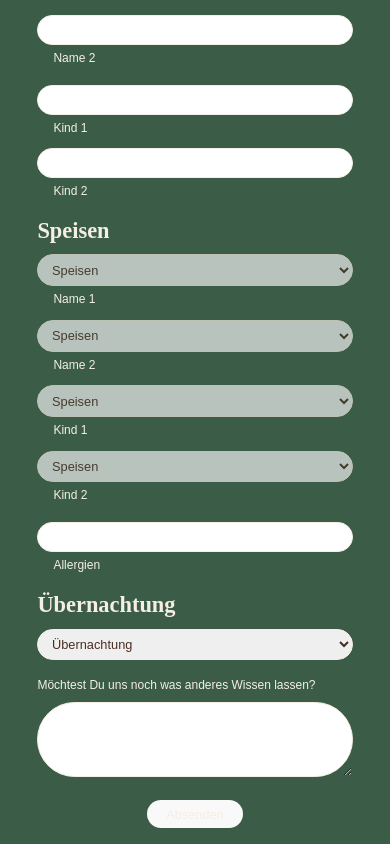
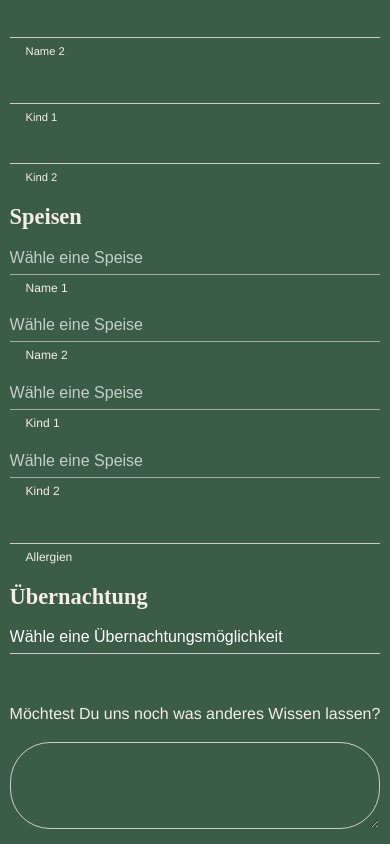
Before and after one commit to aaronbullinger/weddingCake, a Vue app in the folder wedding-jaron/: page /rueckmeldung in a window 390 px wide. Shown: the part 940-1784 px from the top of the page. Built offline with nearby package versions, Linux system fonts and the light colour scheme.

Commit message:
Style Formular

```diff
--- a/wedding-jaron/src/components/rueckmeldung/Formular.vue
+++ b/wedding-jaron/src/components/rueckmeldung/Formular.vue
@@ -40,7 +40,7 @@
         <div class="speisen">
           <div :style="{ color: !form.kind1 ? '#bbb' : 'inherit' }">
             <select id="speise1" :disabled="!form.name1" v-model="form.speise1">
-              <option disabled value="">Speisen</option>
+              <option disabled value="">Wähle eine Speise</option>
               <option value="Fleisch">Fleisch</option>
               <option value="Vegetarisch">Vegetarisch</option>
               <option value="Fisch">Fisch</option>
@@ -50,7 +50,7 @@
           </div>
           <div :style="{ color: !form.kind1 ? '#bbb' : 'inherit' }">
             <select id="speise2" :disabled="!form.name2" v-model="form.speise2">
-              <option disabled value="">Speisen</option>
+              <option disabled value="">Wähle eine Speise</option>
               <option value="Fleisch">Fleisch</option>
               <option value="Vegetarisch">Vegetarisch</option>
               <option value="Fisch">Fisch</option>
@@ -60,7 +60,7 @@
           </div>
           <div :style="{ color: !form.kind1 ? '#bbb' : 'inherit' }">
             <select id="speise3" :disabled="!form.kind1" v-model="form.speise3">
-              <option disabled value="">Speisen</option>
+              <option disabled value="">Wähle eine Speise</option>
               <option value="Fleisch">Fleisch</option>
               <option value="Vegetarisch">Vegetarisch</option>
               <option value="Fisch">Fisch</option>
@@ -70,7 +70,7 @@
           </div>
           <div :style="{ color: !form.kind2 ? '#bbb' : 'inherit' }">
             <select id="speise4" :disabled="!form.kind2" v-model="form.speise4">
-              <option disabled value="">Speisen</option>
+              <option disabled value="">Wähle eine Speise</option>
               <option value="Fleisch">Fleisch</option>
               <option value="Vegetarisch">Vegetarisch</option>
               <option value="Fisch">Fisch</option>
@@ -91,7 +91,7 @@
         <h2>Übernachtung</h2>
         <div class="uebernachtung">
           <select  v-model="form.uebernachtung">
-            <option disabled value="">Übernachtung</option>
+            <option disabled value="">Wähle eine Übernachtungsmöglichkeit</option>
             <option value="Zuhause">Übernachtung zu Hause</option>
             <option value="Camping">Campen vor Ort</option>
             <option value="Hotel">Übernachtung im Hotel (Bitte selbst reservieren)</option>
@@ -102,14 +102,30 @@
       <!-- Nachricht -->
       <section>
         <div class="nachricht">
-          <label>Möchtest Du uns noch was anderes Wissen lassen?</label>
+          <p class="label-textarea">Möchtest Du uns noch was anderes Wissen lassen?</p>
           <textarea v-model="form.nachricht" rows="4"></textarea>
         </div>
       </section>
 
       <!-- Submit -->
-      <button type="submit">Absenden</button>
+      <button
+        type="submit"
+        :class="{ disabled: !isFormValid }"
+        >
+          Absenden
+      </button>
     </form>
+    <!-- Pop-up Overlay -->
+    <div
+      v-if="submitMessage"
+      class="overlay"
+      @click.self="closePopup"
+    >
+      <div class="popup" :class="submitStatus">
+        <button class="close-btn" @click="closePopup">✖</button>
+        <p>{{ submitMessage }}</p>
+      </div>
+    </div>
   </div>
 </template>
 
@@ -132,11 +148,20 @@ export default {
         allergien: '',
         uebernachtung: '',
         nachricht: ''
-      }
+      },
+      submitStatus: '' as 'success' | 'error' | '',
+      submitMessage: ''
     };
   },
 methods: {
   async handleSubmit() {
+// Sicherheits-Check: Formular wirklich gültig?
+ if (!this.isFormValid) {
+  this.submitStatus = 'error';
+  this.submitMessage = 'Oh Oh. Bitte fülle entsprechende Felder aus.Bisher hast du etwas vergessen?';
+  return;
+}
+
 try {
   await emailjs.send(
     'service_vu49gyp',
@@ -158,11 +183,56 @@ export default {
     },
     'RObaLTYxAiY3dEU00'
   );
-        alert('Formular erfolgreich versendet!');
+
+  this.submitStatus = 'success';
+  this.submitMessage = 'Juhuuu! Wir freuen uns.';
+
+  this.resetForm();
 } catch (error) {
+  console.error(error);
   alert('Fehler beim Versenden.');
-        console.error(error);
 }
+  },
+  resetForm() {
+    this.form = {
+      name1: '',
+      name2: '',
+      kind1: '',
+      kind2: '',
+      speise1: '',
+      speise2: '',
+      speise3: '',
+      speise4: '',
+      allergien: '',
+      uebernachtung: '',
+      nachricht: ''
+    };
+  },
+  // neue Methode zum Schließen
+  closePopup() {
+    this.submitMessage = '';
+  }
+},
+
+watch: {
+    submitMessage(val) {
+      document.body.style.overflow = val ? 'hidden' : '';
+    }
+  },
+
+computed: {
+  isFormValid(): boolean {
+    // Pflichtfelder
+    if (!this.form.name1) return false;
+    if (!this.form.uebernachtung) return false;
+
+    // Speise nur nötig, wenn Name existiert
+    if (this.form.name1 && !this.form.speise1) return false;
+    if (this.form.name2 && !this.form.speise2) return false;
+    if (this.form.kind1 && !this.form.speise3) return false;
+    if (this.form.kind2 && !this.form.speise4) return false;
+
+    return true;
   }
 }
 };
@@ -198,7 +268,7 @@ export default {
 .formular {
   max-width: 37.5rem;
   margin: 2rem auto;
-  font-family: sans-serif;
+  font-family: Helvetica, sans-serif;
 
   // Mobile formular
   @media (max-width: 768px) {
@@ -213,8 +283,8 @@ export default {
 
 p {
   color: $sandstein-color;
-  font-size: 0.9rem;
-  margin-bottom: 5rem;
+  font-size: 1rem;
+  margin-bottom: 2rem;
 
   // Mobile
   @media (max-width: 768px) {
@@ -275,15 +345,15 @@ h2 {
 .personen .input-label {
   margin-top: 0.3rem;
   padding-left: 1rem;
-  font-size: 0.9rem;
+  font-size: 0.7rem;
 
   // Mobile
   @media (max-width: 768px) {
-    font-size: 0.8rem;
+    font-size: 0.7rem;
   }
 
   @media (max-width: 480px) {
-    font-size: 0.75rem;
+    font-size: 0.7rem;
   }
 }
 
@@ -312,7 +382,7 @@ h2 {
 .speisen label {
   margin-top: 0.3rem;
   padding-left: 1rem;
-  font-size: 0.9rem;
+  font-size: 0.7rem;
   color: $sandstein-color;
 
   // Mobile
@@ -328,7 +398,7 @@ h2 {
 .allergien-label {
   margin-top: 0.3rem;
   padding-left: 1rem;
-  font-size: 0.9rem;
+  font-size: 0.7rem;
 
   // Mobile
   @media (max-width: 768px) {
@@ -356,7 +426,7 @@ h2 {
 .nachricht label {
   margin-top: 0.3rem;
   padding-left: 1rem;
-  font-size: 0.9rem;
+  font-size: 0.7rem;
 
   // Mobile
   @media (max-width: 768px) {
@@ -371,38 +441,104 @@ h2 {
   }
 }
 
+.label-textarea {
+  font-size: 1rem;
+  margin: 3rem 0 1rem 0;
+}
+
 // Mobile input styling
-input, select, textarea {
+input, select {
+  background: transparent;   // Hintergrund transparent
+  border: none;              // alle Ränder entfernen
+  border-bottom: 1px solid #ccc; // nur untere Kontur
+  border-radius: 0;          // Rundung entfernen
+  padding: 0.5rem 0;         // vertikales Padding
+  font-size: 1rem;
+  outline: none;             // keine Standard-Focus-Outline
+  caret-color: white; /* Cursor weiß */
+  color: white;
+
+  input:focus,
+  select:focus {
+    border-bottom: 1px solid #ccc;    // bleibt unverändert
+    outline: none;                     // keine Focus-Umrandung
+    box-shadow: none;
+    caret-color: white;            // Cursor weiß im Focus                 // keine Schatten
+  }
+
   // Mobile
   @media (max-width: 768px) {
-    font-size: 0.9rem;
+    font-size: 0.7rem;
     padding: 0.5rem 0.8rem;
   }
 
   @media (max-width: 480px) {
-    font-size: 0.8rem;
+    font-size: 0.7rem;
     padding: 0.4rem 0.6rem;
   }
 }
 
+select {
+  background: transparent;       // transparent
+  color: white;                  // Schriftfarbe
+  border: none;                  // alle Ränder entfernen
+  border-bottom: 1px solid #ccc; // nur Unterkante
+  border-radius: 0;              // keine Rundung
+  padding: 0.5rem 0;             // vertikales Padding
+  font-size: 1rem;
+  appearance: none;              // entfernt Standard-Pfeil
+  -webkit-appearance: none;
+  -moz-appearance: none;
+  outline: none;                 // keine Focus-Outline
+  caret-color: white;            // Cursor weiß
+  cursor: pointer; // <-- Cursor bei hover
+}
+
+/* Focus bleibt unverändert */
+select:focus {
+  border-bottom: 1px solid #ccc;
+  outline: none;
+  box-shadow: none;
+  caret-color: white;
+}
+
 textarea {
   resize: vertical;
+  width: 100%;
+  padding: 1.5rem 1.25rem;
+  font-size: 1rem;
+  border: 1px solid #ccc;      // kompletter Rahmen
+  background: transparent;
+  color: white;
+  outline: none;                // keine Focus-Outline
+  caret-color: white;
 
-  // Mobile
+  &:focus {
+    border-color: white;        // Rahmen beim Fokus hervorheben
+    box-shadow: 0 0 0 2px rgba(255, 255, 255, 0.2); // optional leichter Glow
+  }
+
+  // Mobile Anpassung
   @media (max-width: 768px) {
     min-height: 3rem;
+    padding: 0.5rem 0.6rem;
+  }
+
+  @media (max-width: 480px) {
+    padding: 0.4rem 0.5rem;
   }
 }
 
 button {
   display: block;
   margin: 2rem auto 5rem auto;
+  text-transform: uppercase;
 
   // Mobile
   @media (max-width: 768px) {
     margin: 1.5rem auto 3rem auto;
     padding: 0.5rem 1.5rem;
-    font-size: 0.9rem;
+    font-size: 0.7rem;
   }
 
   @media (max-width: 480px) {
@@ -411,4 +547,80 @@ button {
     font-size: 0.8rem;
   }
 }
+
+/* ----------------------------
+   Button deaktiviert
+---------------------------- */
+button.disabled {
+  opacity: 0.4;
+  cursor: not-allowed;
+}
+
+/* ----------------------------
+   Overlay für Pop-up
+---------------------------- */
+.overlay {
+  position: fixed;
+  inset: 0;
+  background: rgba(0, 0, 0, 0.3); /* halbtransparent */
+  backdrop-filter: blur(4px);      /* unscharfer Hintergrund */
+  display: flex;
+  justify-content: center;
+  align-items: center;
+  z-index: 9999;
+}
+
+/* ----------------------------
+   Pop-up Box
+---------------------------- */
+.popup {         /* Hintergrundfarbe */
+  padding: 5rem 1.5rem 1rem 1.5rem;       /* Innenabstand */
+  max-width: 400px;
+  width: 90%;
+  text-align: center;
+  position: relative;
+  box-shadow: 0 4px 12px rgba(0,0,0,0.2);
+  font-size: 1rem;
+  line-height: 1.5;
+  display: flex;
+  flex-direction: column;
+  justify-content: center;    /* vertikal zentrieren */
+  align-items: center;
+}
+
+/* Textfarbe nach Status */
+.popup.success {
+  background: $waldgruen-color; /* dunkles grün */
+}
+
+.popup.error {
+  background: #e58e01;
+}
+
+/* Close Button */
+.close-btn {
+  position: absolute;
+  top: 0.5rem;
+  right: 0.5rem;
+  border: none;
+  background: transparent;
+  font-size: 1.2rem;
+  cursor: pointer;
+  padding: 0.5;
+  line-height: 1;
+}
+
+/* ----------------------------
+   Animation
+---------------------------- */
+@keyframes scaleIn {
+  from {
+    opacity: 0;
+    transform: scale(0.95);
+  }
+  to {
+    opacity: 1;
+    transform: scale(1);
+  }
+}
 </style>
```
Lines whose indentation alone changed are shown as unchanged.
